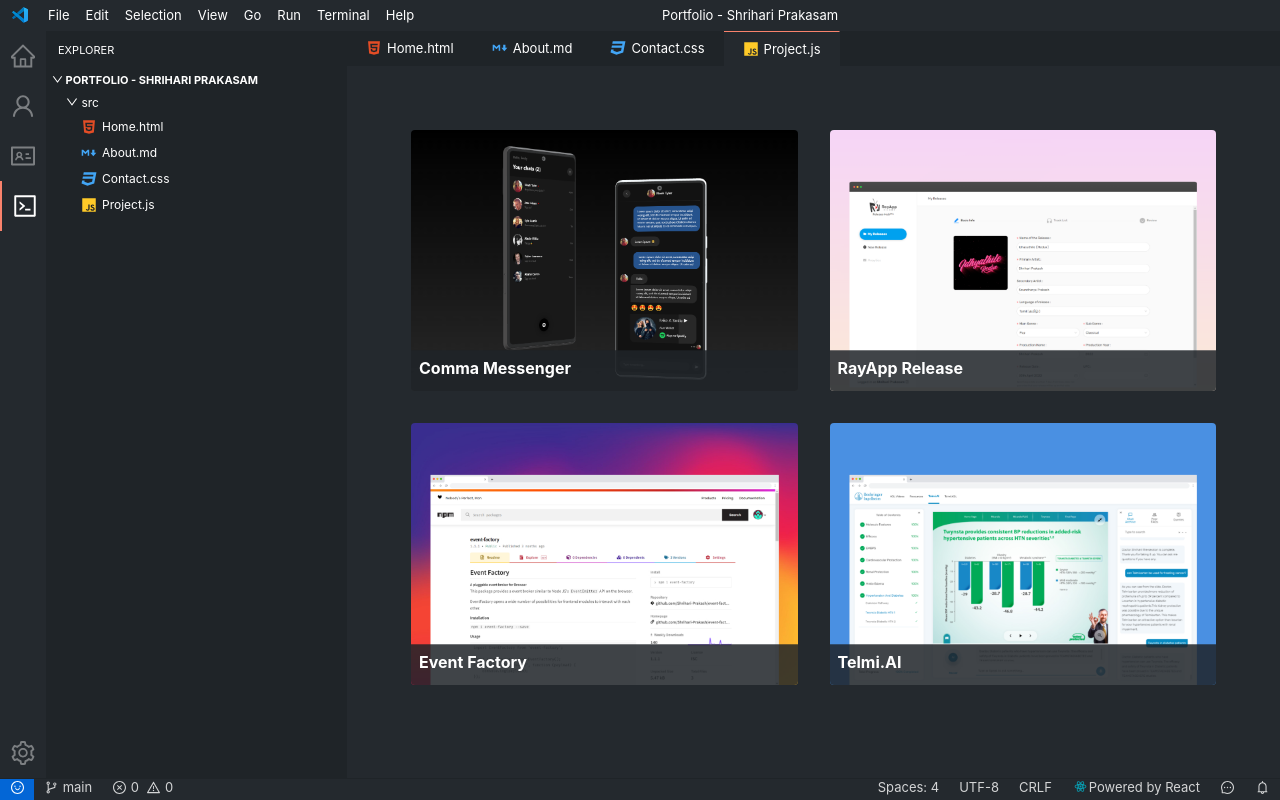
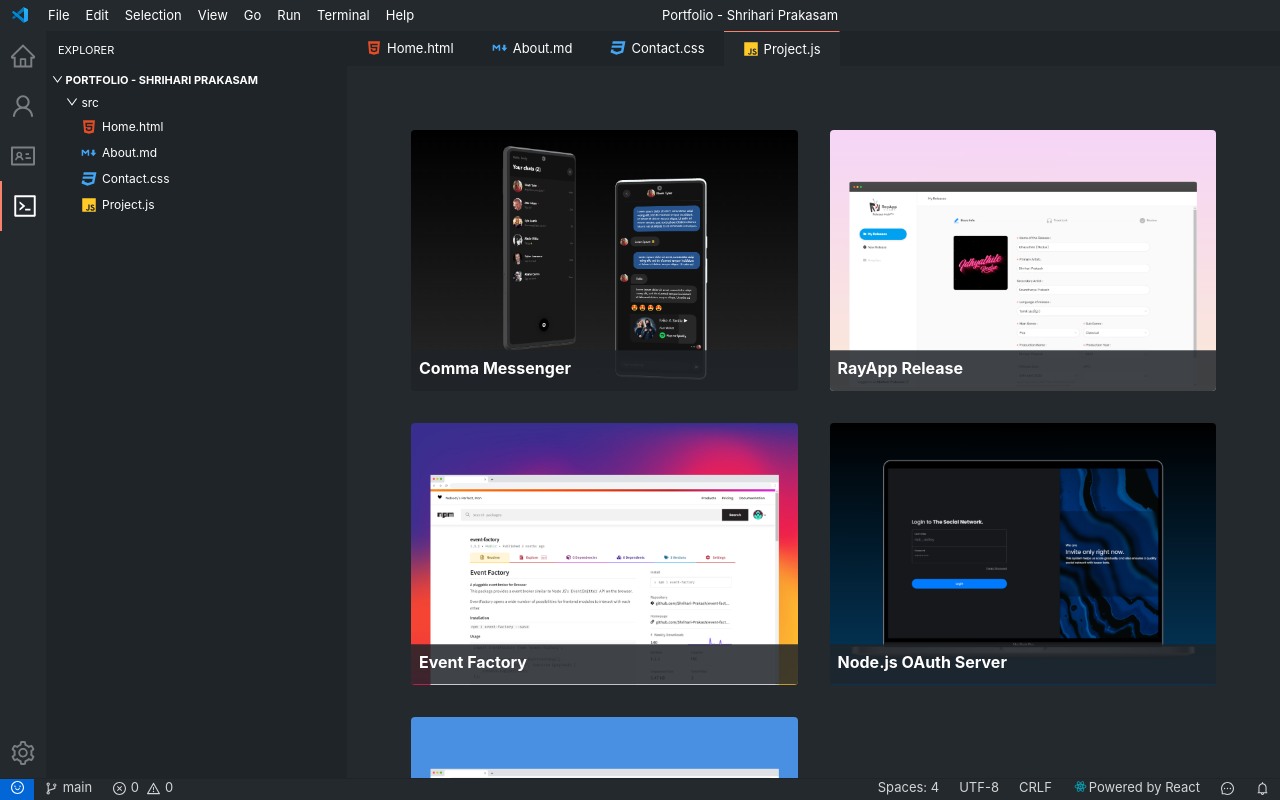
Before and after one commit to Shrihari-Prakash/portfolio, a React (Create React App) app: page / in a window 1280 px wide. Both pictures are taken after a click on the button "Projects". Built offline with nearby package versions, Linux system fonts and the light colour scheme.

Commit message:
Updated projects.

```diff
--- a/src/pages/Project.js
+++ b/src/pages/Project.js
@@ -4,6 +4,7 @@
 import CommaMessenger from "../assets/images/screenshots/comma-messenger.png";
 import RayAppRelease from "../assets/images/screenshots/rayapp-release-hub.png";
 import EventFactory from "../assets/images/screenshots/event-factory.jpeg";
+import NodeOAuth from "../assets/images/screenshots/node-oauth.png";
 import TelmiAI from "../assets/images/screenshots/telmi-ai.png";
 import Button from "../Components/common/Button";
 
@@ -161,6 +162,13 @@
     demo: "https://www.npmjs.com/package/event-factory",
   },
   {
+    name: "Node.js OAuth Server",
+    thumbnail: NodeOAuth,
+    description:
+      "An open-source TypeScript implementation of oauthjs/node-oauth2-server using Mongo DB with user sign up and login ✨",
+    tags: ["NodeOAuth", "node", "mongodb"],
+  },
+  {
     name: "Telmi.AI",
     thumbnail: TelmiAI,
     description:
```
Also changed, not shown: src/assets/images/screenshots/node-oauth.png (added).
